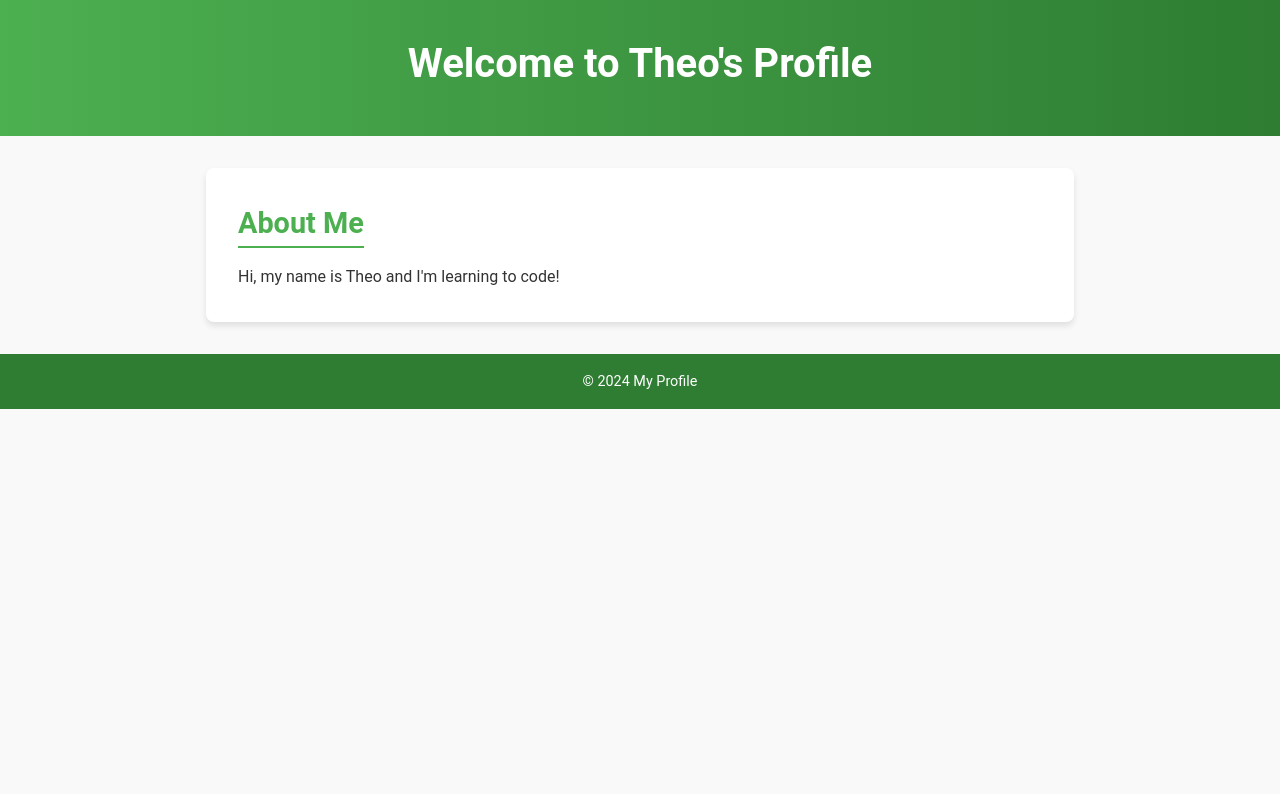
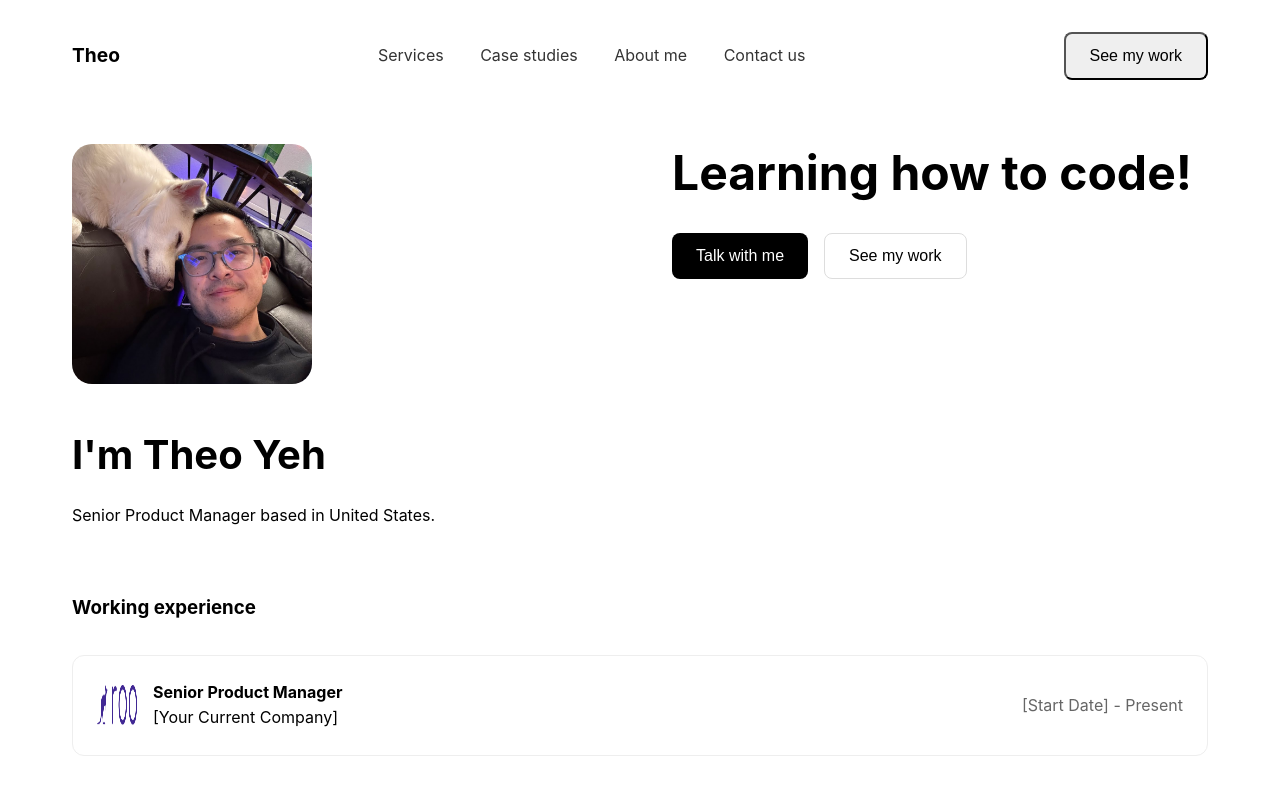
Before and after one commit to 21Tito/profile-site, a plain HTML site: page index.html in a window 1280 px wide. Drawn offline with Linux system fonts and the light colour scheme.

Commit message:
Updated portfolio with profile image and personal info

```diff
--- a/index.html
+++ b/index.html
@@ -3,25 +3,61 @@
 <head>
     <meta charset="UTF-8">
     <meta name="viewport" content="width=device-width, initial-scale=1.0">
-    <title>My Profile</title>
+    <title>Theo Yeh - Product Manager Portfolio</title>
     <link rel="stylesheet" href="styles.css">
 </head>
 <body>
-    <header>
-        <h1>Welcome to Theo's Profile</h1>
-    </header>
+    <nav>
+        <div class="logo">Theo</div>
+        <div class="nav-links">
+            <a href="#services">Services</a>
+            <a href="#case-studies">Case studies</a>
+            <a href="#about">About me</a>
+            <a href="#contact">Contact us</a>
+        </div>
+        <button class="cta-button">See my work</button>
+    </nav>
 
     <main>
-        <section>
-            <h2>About Me</h2>
-            <p>Hi, my name is Theo and I'm learning to code!</p>
+        <div class="hero-section">
+            <div class="profile-section">
+                <img src="me.jpg" alt="Profile Photo" class="profile-image">
+                <h1>I'm Theo Yeh</h1>
+                <p class="substle">Senior Product Manager based in United States.</p>
+            </div>
+
+            <div class="intro-section">
+                <h2>Learning how to code!</h2>
+                <div class="cta-buttons">
+                    <button class="primary-button">Talk with me</button>
+                    <button class="secondary-button">See my work</button>
+                </div>
+            </div>
+        </div>
+
+        <section class="experience-section">
+            <h3>Working experience</h3>
+            <div class="experience-items">
+                <div class="experience-item">
+                    <img src="roo.png" alt="Company Logo" class="company-logo">
+                    <div class="experience-details">
+                        <h4>Senior Product Manager</h4>
+                        <p>[Your Current Company]</p>
+                    </div>
+                    <span class="date">[Start Date] - Present</span>
+                </div>
+                <!-- You can add more experience items like this:
+                <div class="experience-item">
+                    <img src="company2-logo.png" alt="Company Logo" class="company-logo">
+                    <div class="experience-details">
+                        <h4>Previous Role</h4>
+                        <p>Previous Company</p>
+                    </div>
+                    <span class="date">Date Range</span>
+                </div>
+                -->
+            </div>
         </section>
     </main>
-
-    <footer>
-        <p>&copy; 2024 My Profile</p>
-    </footer>
-
-    <script src="script.js"></script>
 </body>
 </html>
--- a/styles.css
+++ b/styles.css
@@ -1,4 +1,4 @@
-/* General Styles */
+/* Base styles */
 * {
     margin: 0;
     padding: 0;
@@ -6,129 +6,117 @@
 }
 
 body {
-    font-family: 'Roboto', Arial, sans-serif;
-    color: #333;
+    font-family: -apple-system, BlinkMacSystemFont, 'Segoe UI', Roboto, sans-serif;
     line-height: 1.6;
-    margin: 0;
-    background-color: #f9f9f9;
+    padding: 2rem;
+    max-width: 1200px;
+    margin: 0 auto;
 }
 
-header {
-    background: linear-gradient(90deg, #4CAF50, #2E7D32);
-    color: white;
-    text-align: center;
-    padding: 2rem 0;
+/* Navigation */
+nav {
+    display: flex;
+    justify-content: space-between;
+    align-items: center;
+    margin-bottom: 4rem;
 }
 
-header h1 {
-    font-size: 2.5rem;
-    margin-bottom: 0.5rem;
+.nav-links a {
+    text-decoration: none;
+    color: #333;
+    margin: 0 1rem;
 }
 
-nav a {
-    color: white;
-    text-decoration: none;
-    margin: 0 1rem;
+.logo {
     font-weight: bold;
-    font-size: 1.1rem;
+    font-size: 1.2rem;
 }
 
-nav a:hover {
-    text-decoration: underline;
+/* Hero Section */
+.hero-section {
+    display: grid;
+    grid-template-columns: 1fr 1fr;
+    gap: 4rem;
+    margin-bottom: 4rem;
 }
 
-/* Section Styles */
-main {
-    max-width: 900px;
-    margin: 2rem auto;
-    padding: 0 1rem;
-}
-
-section {
-    background: white;
-    border-radius: 8px;
-    box-shadow: 0 4px 6px rgba(0, 0, 0, 0.1);
-    padding: 2rem;
+.profile-image {
+    width: 240px;
+    height: 240px;
+    border-radius: 20px;
+    object-fit: cover;
     margin-bottom: 2rem;
 }
 
-section h2 {
-    color: #4CAF50;
-    margin-bottom: 1rem;
-    font-size: 1.8rem;
-    border-bottom: 2px solid #4CAF50;
-    display: inline-block;
-}
-
-/* About Section */
-#about p {
-    font-size: 1.2rem;
-    line-height: 1.8;
-}
-
-/* Projects Section */
-#projects ul {
-    list-style: none;
-    padding: 0;
-}
-
-#projects li {
+h1 {
+    font-size: 2.5rem;
     margin-bottom: 1rem;
 }
 
-#projects a {
-    color: #4CAF50;
-    text-decoration: none;
-    font-weight: bold;
+.subtitle {
+    color: #666;
+    margin-bottom: 2rem;
 }
 
-#projects a:hover {
-    text-decoration: underline;
+h2 {
+    font-size: 3rem;
+    line-height: 1.2;
+    margin-bottom: 2rem;
 }
 
-/* Contact Section */
-#contact p {
-    font-size: 1.2rem;
+/* Buttons */
+.cta-buttons {
+    display: flex;
+    gap: 1rem;
 }
 
-#contact a {
-    color: #4CAF50;
-    text-decoration: none;
-    font-weight: bold;
+button {
+    padding: 0.8rem 1.5rem;
+    border-radius: 8px;
+    font-size: 1rem;
+    cursor: pointer;
 }
 
-#contact a:hover {
-    text-decoration: underline;
+.primary-button {
+    background: #000;
+    color: white;
+    border: none;
 }
 
-/* Footer Styles */
-footer {
-    background: #2E7D32;
-    color: white;
-    text-align: center;
-    padding: 1rem 0;
+.secondary-button {
+    background: white;
+    color: #000;
+    border: 1px solid #ddd;
+}
+
+/* Experience Section */
+.experience-section {
+    margin-top: 4rem;
+}
+
+.experience-items {
     margin-top: 2rem;
 }
 
-footer p {
-    font-size: 0.9rem;
+.experience-item {
+    display: flex;
+    align-items: center;
+    padding: 1.5rem;
+    border: 1px solid #eee;
+    border-radius: 12px;
+    margin-bottom: 1rem;
 }
 
-/* Responsive Design */
-@media (max-width: 768px) {
-    header h1 {
-        font-size: 2rem;
-    }
+.company-logo {
+    width: 40px;
+    height: 40px;
+    margin-right: 1rem;
+}
 
-    nav a {
-        font-size: 1rem;
-    }
+.experience-details {
+    flex-grow: 1;
+}
 
-    section h2 {
-        font-size: 1.5rem;
-    }
-
-    #about p, #contact p {
-        font-size: 1rem;
-    }
+.date {
+    color: #666;
 }
```
Also changed, not shown: me.jpg (added), roo.png (added).
